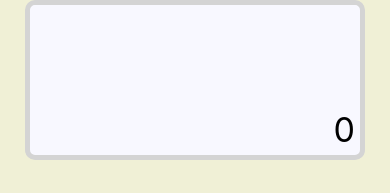
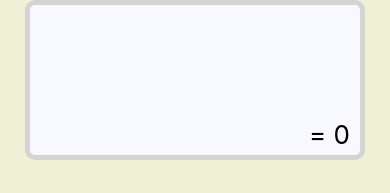
Before and after one commit to AndreaBorg217/Calculator, a React Native app: screen / in a window 390 px wide. Shown: the part 102-295 px from the top of the page. Built offline with nearby package versions, Linux system fonts and the light colour scheme.

Commit message:
fontsize & colour change on = press or continue typing

```diff
--- a/App.js
+++ b/App.js
@@ -12,17 +12,18 @@ import {StyleSheet, View, FlatList, TouchableOpacity, Text, Image} from 'react-n
 
 const numbers = ['7','8','9','4','5','6','1','2','3']
 const operators = [
-  {placeholder: ' ÷ ', operator: '/', image: require('./assets/divide.png')},
-  {placeholder: ' x ', operator: '*', image: require('./assets/multiply.png')},
-  {placeholder: ' - ', operator: '-', image: require('./assets/minus.png')},
-  {placeholder: ' + ', operator: '+', image: require('./assets/plus.png')}
+  {placeholder: '÷', operator: '/', image: require('./assets/divide.png')},
+  {placeholder: '×', operator: '*', image: require('./assets/multiply.png')},
+  {placeholder: '-', operator: '-', image: require('./assets/minus.png')},
+  {placeholder: '+', operator: '+', image: require('./assets/plus.png')}
 ]
 //AC, backspace, =
 
 const App = () => {
   const [input, setInput] = useState('')
   const [toEval, setEval] = useState('')
-  const [output, setOutput] = useState(0)
+  const [output, setOutput] = useState('')
+  const [equalPressed, setEqualPressed] = useState(false)
 
   useEffect(() => {
     if(!isNaN(parseFloat(toEval[toEval.length-1]))){
@@ -31,12 +32,22 @@ const App = () => {
     else if(toEval == ''){
       setOutput(0)
     }
-  }, [toEval])
+
+    if(input.length == 18){
+      setInput(prev => prev.concat('\n'))
+    }
+
+    if(input[0] == '÷' || input[0] == '×' || input[0] == '-' || input[0] == '+'){
+      setInput(prev => '0'.concat(prev))
+      setEval(prev => '0'.concat(prev))
+    }
+  }, [toEval, input])
 
 
   const handlePress = (pressed, placeholder) =>{
     setInput(prev => prev.concat(placeholder))
     setEval(prev => prev.concat(pressed))
+    setEqualPressed(false)
   }
 
   const NumButton = ({number}) =>{
@@ -62,21 +73,21 @@ const App = () => {
     <View style = {styles.screen}>
 
       <View style = {styles.inputContainer}>
-        <Text style = {styles.input}>{input}</Text>
+        <Text style = {equalPressed ? styles.inputEquals : styles.input}>{input}</Text>
       </View>
 
       <View style = {styles.outputContainer}>
-        <Text style = {styles.output}>{output}</Text>
+        <Text style = {equalPressed ? styles.outputEquals : styles.output}>= {output}</Text>
       </View>
 
     </View>
 
     <View style = {styles.controlButtons}>
-      <TouchableOpacity style = {styles.controlButton} onPress = {() => {setInput(''); setEval('')}}>
+      <TouchableOpacity style = {styles.controlButton} onPress = {() => {setInput(''); setEval(''); setEqualPressed(false);}}>
         <Text style = {styles.number}>AC</Text>
       </TouchableOpacity>
 
-      <TouchableOpacity style = {styles.controlButton} onPress = {() => {setInput(prev => prev.slice(0, prev.length-1)); setEval(prev =>  prev.slice(0, prev.length-1))}}>
+      <TouchableOpacity style = {styles.controlButton} onPress = {() => {setInput(prev => prev.slice(0, prev.length-1)); setEval(prev =>  prev.slice(0, prev.length-1)); setEqualPressed(false);}}>
         <Image style={styles.operator} source={require('./assets/backspace.png')}/>
       </TouchableOpacity>
     </View>
@@ -103,7 +114,7 @@ const App = () => {
           renderItem = {({item}) => <OperatorButton image = {item.image} operator = {item.operator} placeholder = {item.placeholder}/>}
           keyExtractor={(item, index) => index}
         />
-        <TouchableOpacity style = {[styles.NumButton, {backgroundColor: '#007B68'}]}>
+        <TouchableOpacity style = {[styles.NumButton, {backgroundColor: '#007B68'}]} onPress = {() => setEqualPressed(true)}>
           <Image style={styles.operator} source={require('./assets/equals.png')}/>
         </TouchableOpacity>
       </View>
@@ -200,11 +211,22 @@ const styles = StyleSheet.create({
     justifyContent: 'flex-end',
   },
   input:{
-    fontSize: 26,
-    textAlign: 'left',
+    fontSize: 30,
+    flex: 1,
+    flexWrap: 'wrap',
+    color: 'black'
   },
   output:{
-    fontSize: 34,
+    fontSize: 26,
+    paddingRight: 5
+  },
+  inputEquals:{
+    fontSize: 26,
+  },
+  outputEquals:{
+    fontSize: 30,
+    color: 'black',
+    paddingRight: 5,
   }
 });
 
```
